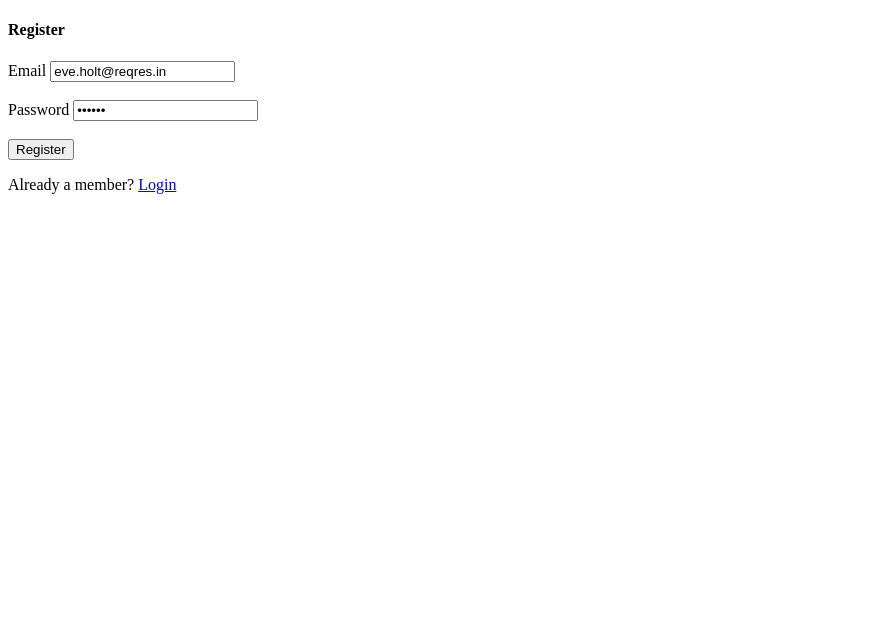
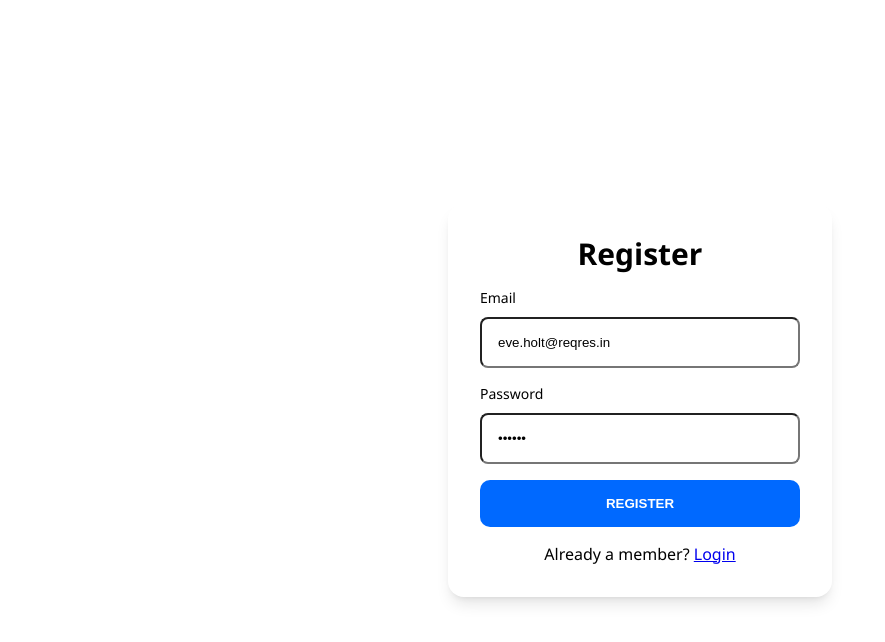
Before and after one commit to damduchai02/pricing-card, a plain HTML site: page register.html in a window 1280 px wide. Shown: the whole page, without its empty margins (0-885 px from the left). Drawn offline with Linux system fonts and the light colour scheme.

Commit message:
css login and register page

```diff
--- a/register.html
+++ b/register.html
@@ -4,29 +4,44 @@
     <meta charset="UTF-8" />
     <meta name="viewport" content="width=device-width, initial-scale=1.0" />
 
+    <link
+      rel="stylesheet"
+      href="https://cdnjs.cloudflare.com/ajax/libs/font-awesome/6.6.0/css/all.min.css"
+      integrity="sha512-Kc323vGBEqzTmouAECnVceyQqyqdsSiqLQISBL29aUW4U/M7pSPA/gEUZQqv1cwx4OnYxTxve5UMg5GT6L4JJg=="
+      crossorigin="anonymous"
+      referrerpolicy="no-referrer"
+    />
+
+    <link rel="stylesheet" href="style.css" />
+
     <title>Kards Board</title>
   </head>
   <body>
-    <section>
-      <form id="form">
-        <h4>Register</h4>
-        <div>
-          <label for="email">Email</label>
+    <section class="register">
+      <form id="form" class="form">
+        <h4 class="form-heading">Register</h4>
+        <div class="form-input-container">
+          <label for="email" class="form-label">Email</label>
           <input
             type="text"
             id="email"
             name="email"
             value="eve.holt@reqres.in"
+            class="form-input"
           />
         </div>
-        <br />
-        <div>
-          <label for="password">Password</label>
-          <input type="password" id="password" name="password" value="pistol" />
+        <div class="form-input-container">
+          <label for="password" class="form-label">Password</label>
+          <input
+            type="password"
+            id="password"
+            name="password"
+            value="pistol"
+            class="form-input"
+          />
         </div>
-        <br />
-        <button type="submit" id="btn-login">Register</button>
-        <p>Already a member? <a href="login.html">Login</a></p>
+        <button type="submit" id="btn-login" class="form-btn">Register</button>
+        <p class="">Already a member? <a href="login.html">Login</a></p>
       </form>
     </section>
 
--- a/style.css
+++ b/style.css
@@ -38,7 +38,7 @@ body {
   height: 100vh;
 }
 
-/* Header */
+/* Navbar */
 header {
   padding: 2rem 1.6rem;
   display: flex;
@@ -130,7 +130,7 @@ header {
   gap: 0.5rem;
 }
 
-input[type='text'] {
+.container input[type='text'] {
   border: none;
   border-bottom: 2px solid #000;
   font-size: 1.6rem;
@@ -138,7 +138,7 @@ input[type='text'] {
   background-color: transparent;
 }
 
-input[type='text']:focus {
+.container input[type='text']:focus {
   border: none;
   border-bottom: 2px solid var(--primary-color);
   outline: none;
@@ -169,3 +169,64 @@ input[type='text']:focus {
   border-bottom: 2px solid var(--secondary-color);
   outline: none;
 }
+
+/* Form */
+body .login,
+.register {
+  background-color: #fff;
+}
+
+.login,
+.register {
+  display: grid;
+  height: 100vh;
+  place-items: center;
+}
+
+.form {
+  display: flex;
+  flex-direction: column;
+  gap: 1.6rem;
+  width: 38.4rem;
+  padding: 3.2rem;
+  box-shadow: 0 10px 15px -3px rgb(0 0 0 / 0.1), 0 4px 6px -4px rgb(0 0 0 / 0.1);
+  border-radius: 1.6rem;
+}
+
+.form-heading {
+  text-align: center;
+  font-size: 3rem;
+  line-height: 3.6rem;
+}
+
+.form-label {
+  font-size: 1.4rem;
+}
+
+.form-input-container {
+  display: flex;
+  flex-direction: column;
+  gap: 1rem;
+}
+
+.form-input {
+  padding: 1.6rem;
+  border-radius: 0.8rem;
+}
+
+.form-btn {
+  display: block;
+  padding: 1.6rem;
+  background-color: #0069ff;
+  color: #fff;
+  border: 0;
+  border-radius: 1rem;
+  cursor: pointer;
+  text-transform: uppercase;
+  font-weight: 600;
+}
+
+.form > p {
+  text-align: center;
+  font-size: 1.6rem;
+}
```
Also changed, not shown: js/main.js (+6 -7 lines), login.html (+22 -12 lines).
